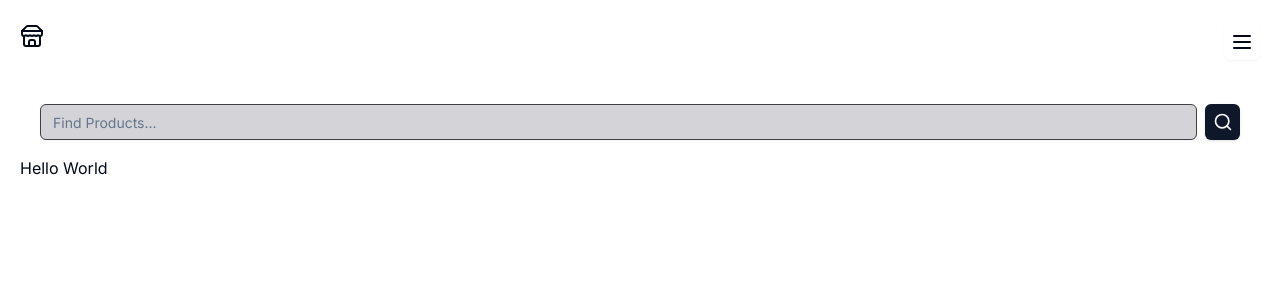
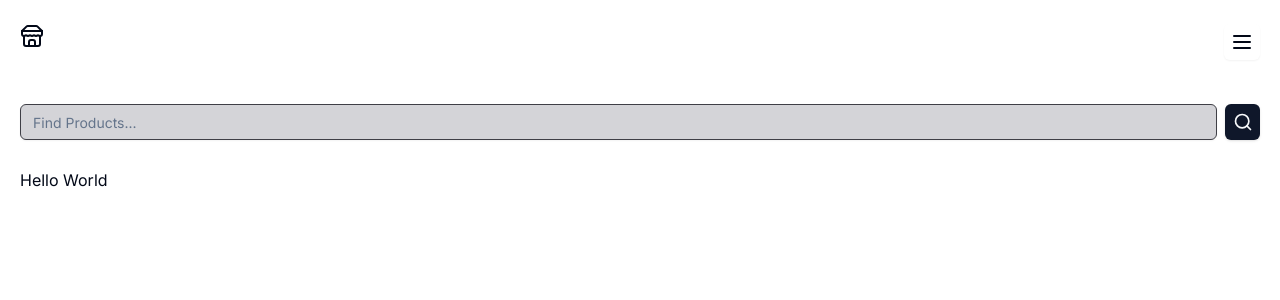
Before and after one commit to Kev-Villegas/E-Commerce-Full-Stack, a Next.js app: page / in a window 1280 px wide. Shown: the top 300 px of the page. Built offline with nearby package versions, Linux system fonts and the light colour scheme.

Commit message:
style: less padding

```diff
--- a/app/_components/Search.tsx
+++ b/app/_components/Search.tsx
@@ -25,7 +25,7 @@ const Search = () => {
   };
 
   return (
-    <form className="mb-4 mt-6 flex gap-2 px-5" onSubmit={handleSearchSubmit}>
+    <form className="mb-4 mt-3 flex gap-2 py-3" onSubmit={handleSearchSubmit}>
       <Input
         placeholder="Find Products..."
         className="border-[1px] border-zinc-700 bg-zinc-300"
```
